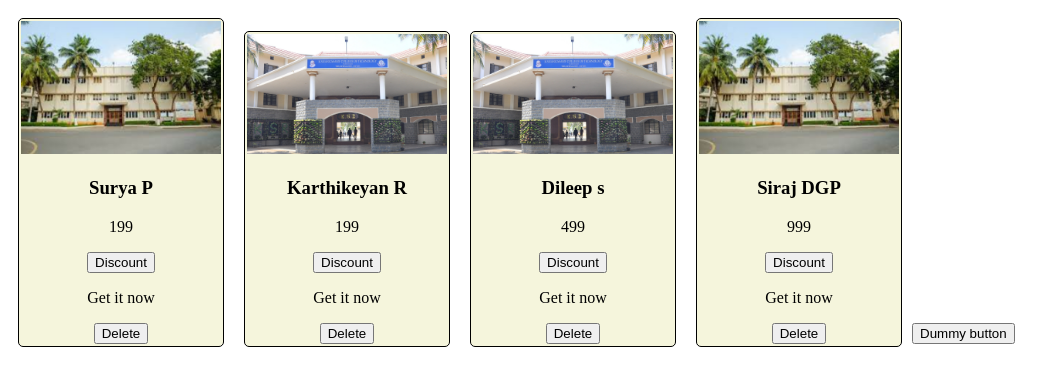
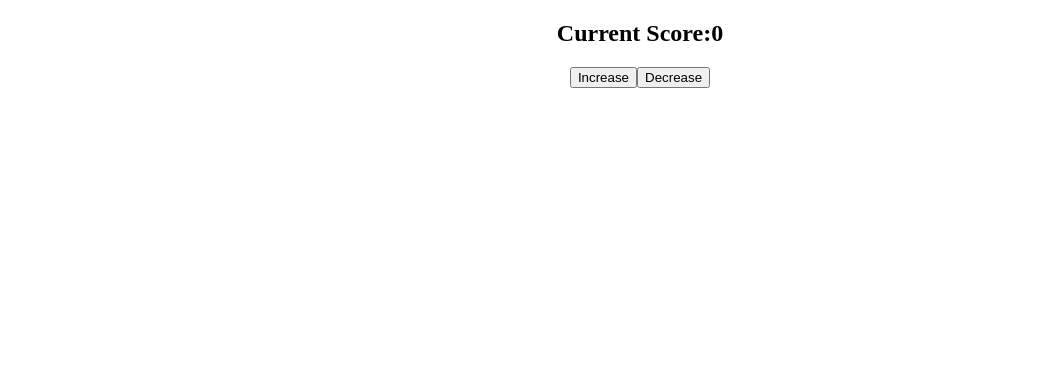
Before and after one commit to imrkarthikeyan/react2, a React (Vite) app in the folder react-app/: page / in a window 1280 px wide. Shown: the top 386 px of the page, without its empty margins (0-1060 px from the left). Built offline with nearby package versions, Linux system fonts and the light colour scheme.

Commit message:
useState hook

```diff
--- a/react-app/src/App.css
+++ b/react-app/src/App.css
@@ -0,0 +1,3 @@
+.style{
+    text-align: center;
+}
--- a/react-app/src/App.jsx
+++ b/react-app/src/App.jsx
@@ -1,13 +1,15 @@
+import { useState } from 'react'
 import './App.css'
-import Course from './Course';
-import CourseList from './CourseList';
-import Id_cardList from './Id_cardList';
 
 function App() {
-
+  const[score,setScore]=useState(0);
   return (
     <>
-      <CourseList/>
+      <div className='style'>
+        <h2>Current Score:{score}</h2>
+        <button onClick={()=>setScore(score+1)}>Increase</button>
+        <button onClick={()=>setScore(score-1)}>Decrease</button>
+      </div>
     </>
   )
 }
```
Also changed, not shown: 1 other file (tests, documents, lock files or other folders).
